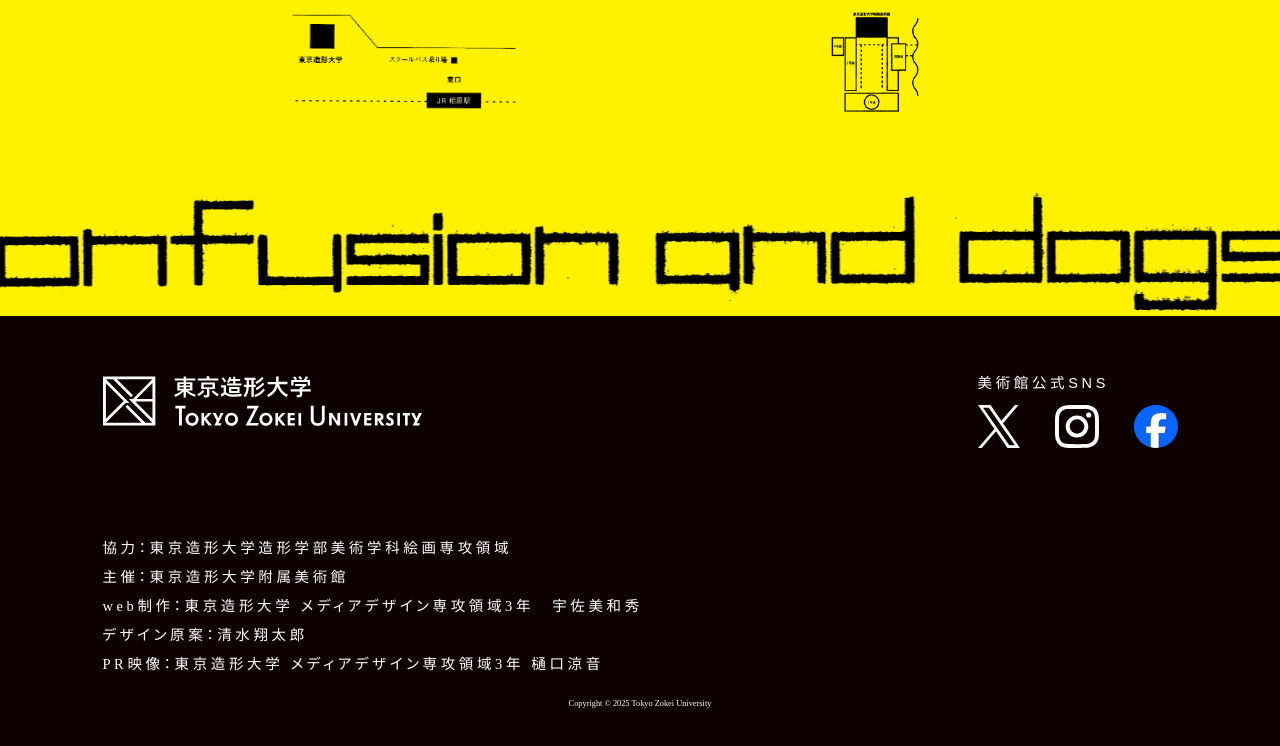
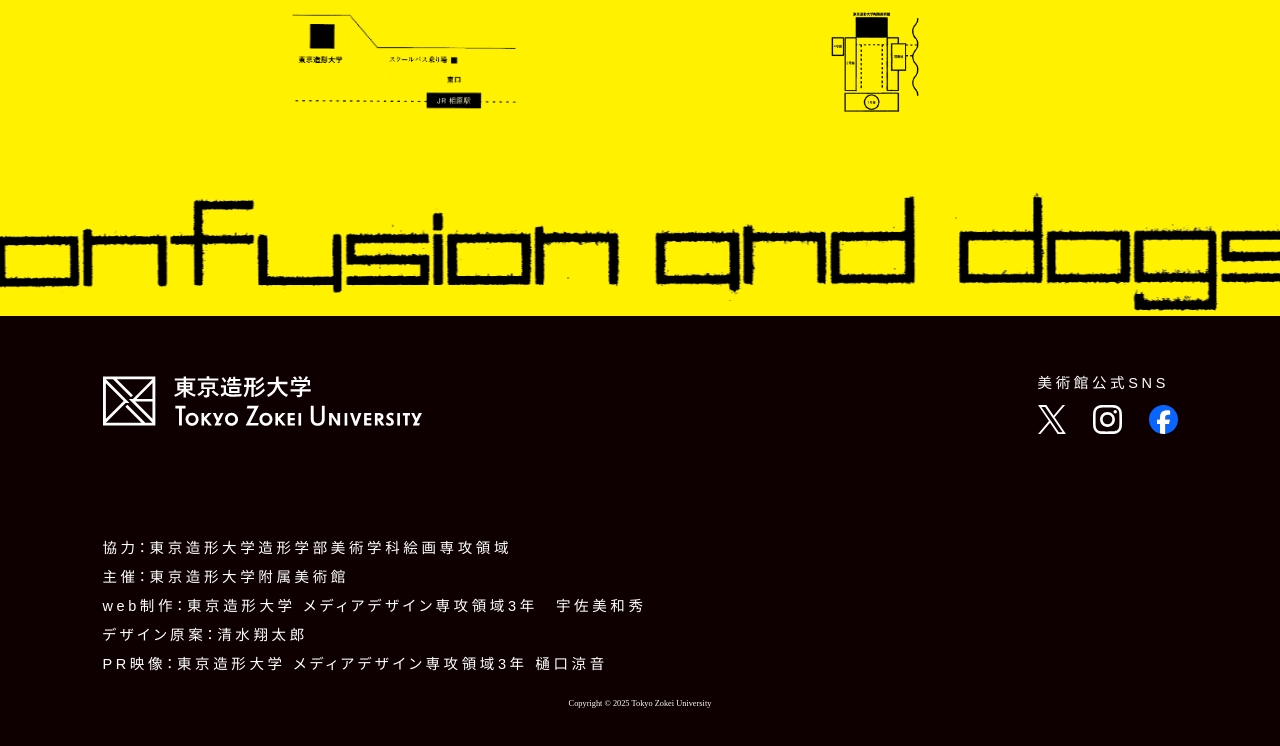
Before and after one commit to Usamy1106/KondoMasami_exhibition, a plain HTML site: page index.html in a window 1280 px wide. Shown: the part 6760-7506 px from the top of the page. Drawn offline with Linux system fonts and the light colour scheme.

Commit message:
Add files via upload

```diff
--- a/css/base.css
+++ b/css/base.css
@@ -34,6 +34,7 @@ picture {
     --color-black: #0E0000;
     --color-white: #fff;
     --color-yellow: rgb(255, 241, 0);
+    --font-hiragino: "hiragino-kaku-gothic-pron", sans-serif;
 }
 
 
@@ -259,7 +260,6 @@ footer {
     display: flex;
     justify-content: space-between;
     height: fit-content;
-    margin-bottom: 5em;
 }
 
 .footer-logo {
@@ -270,7 +270,7 @@ footer {
 }
 
 .footer-branding .label {
-    font-family: "hiragino-kaku-gothic-pron", sans-serif;
+    font-family: var(--font-hiragino);
     font-size: var(--font-size-R);
     font-weight: 400;
     font-style: normal;
@@ -280,19 +280,20 @@ footer {
 }
 
 .sns-icon-container {
-    width: 20em;
+    width: 14em;
     display: flex;
     justify-content: space-between;
 }
 
 .sns-icon-container a img {
-    height: 3em;
+    height: 2em;
     max-height: 60px;
 }
 
 
 .footer-info {
     font-size: var(--font-size-S);
+    font-family: var(--font-hiragino);
     margin-bottom: 2em;
 }
 
```
